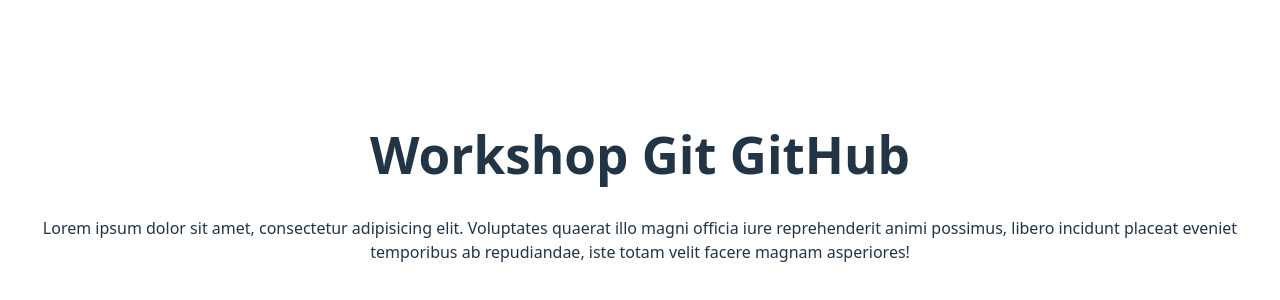
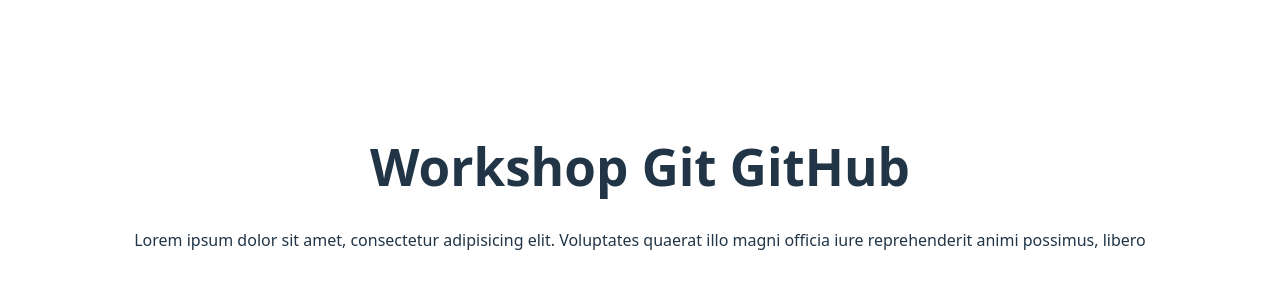
Before and after one commit to LucasRoberto99/git_workshop, a React (Vite) app: page / in a window 1280 px wide. Shown: the part 214-514 px from the top of the page. Built offline with nearby package versions, Linux system fonts and the light colour scheme.

Commit message:
reduced lorem

```diff
--- a/src/App.jsx
+++ b/src/App.jsx
@@ -8,8 +8,6 @@
       <p>
         Lorem ipsum dolor sit amet, consectetur adipisicing elit. Voluptates
         quaerat illo magni officia iure reprehenderit animi possimus, libero
-        incidunt placeat eveniet temporibus ab repudiandae, iste totam velit
-        facere magnam asperiores!
       </p>
     </>
   );
```
